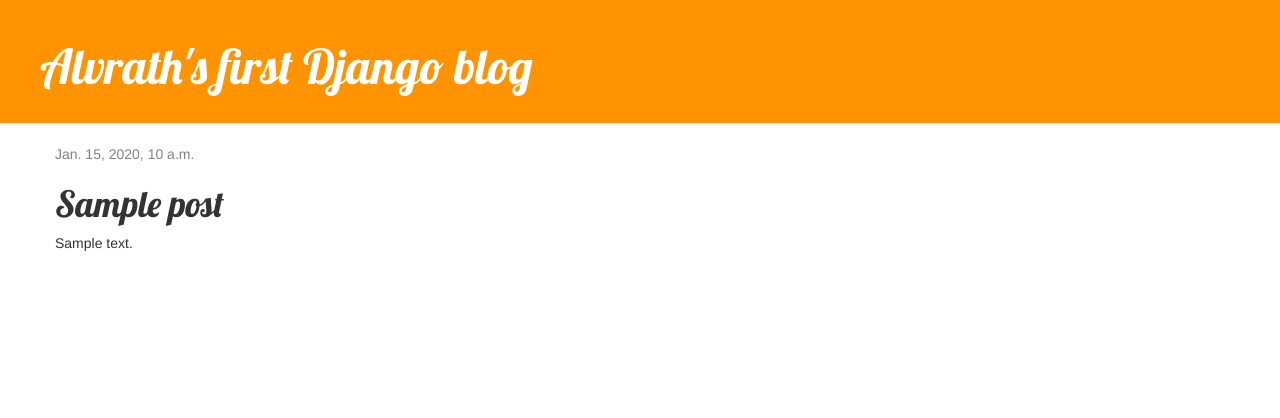
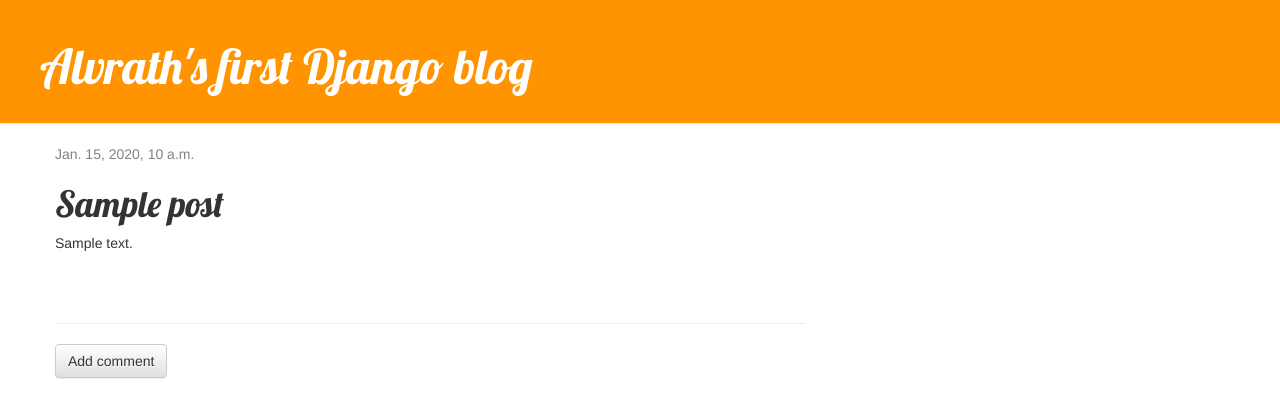
Before and after one commit to alvrath/first-app-in-django, a Django app: template blog/templates/blog/post_detail.html in a window 1280 px wide. Shown: the top 418 px of the page. Run offline with Django 3.2, Linux system fonts and the light colour scheme; the template is opened without the code that fills it: most values are stand-ins (such as "Sample title", 1, 10 or a date in 2020); some libraries are stand-ins or nearby versions.

Commit message:
Comments Form (1)

```diff
--- a/blog/admin.py
+++ b/blog/admin.py
@@ -2,6 +2,8 @@ from django.contrib import admin
 
 # Register your models here.
 
-from .models import Post
+from .models import Post, Comment
 
 admin.site.register(Post)
+
+admin.site.register(Comment)
--- a/blog/static/css/blog.css
+++ b/blog/static/css/blog.css
@@ -44,3 +44,7 @@ h1, h2, h3, h4 {
 .post h1 a, .post h1 a:visited {
     color: #000000;
 }
+
+.comment {
+    margin: 20px 0px 20px 20px;
+}
--- a/blog/templates/blog/post_detail.html
+++ b/blog/templates/blog/post_detail.html
@@ -13,4 +13,23 @@
         <h1>{{ post.title }}</h1>
         <p>{{ post.text|linebreaksbr }}</p>
     </div>
+	<hr>
+<a class="btn btn-default" href="{% url 'add_comment_to_post' pk=post.pk %}">Add comment</a>
+{% for comment in post.comments.all %}
+    {% if user.is_authenticated or comment.approved_comment %}
+    <div class="comment">
+        <div class="date">
+            {{ comment.created_date }}
+            {% if not comment.approved_comment %}
+                <a class="btn btn-default" href="{% url 'comment_remove' pk=comment.pk %}"><span class="glyphicon glyphicon-remove"></span></a>
+                <a class="btn btn-default" href="{% url 'comment_approve' pk=comment.pk %}"><span class="glyphicon glyphicon-ok"></span></a>
+            {% endif %}
+        </div>
+        <strong>{{ comment.author }}</strong>
+        <p>{{ comment.text|linebreaks }}</p>
+    </div>
+    {% endif %}
+{% empty %}
+    <p>No comments here yet :(</p>
+{% endfor %}
 {% endblock %}
--- a/blog/templates/blog/post_list.html
+++ b/blog/templates/blog/post_list.html
@@ -8,6 +8,7 @@
             </div>
             <h1><a href="{% url 'post_detail' pk=post.pk %}">{{ post.title }}</a></h1>
             <p>{{ post.text|linebreaksbr }}</p>
+			<a href="{% url 'post_detail' pk=post.pk %}">Comments: {{ post.approved_comments.count }}</a>
         </div>
     {% endfor %}
 {% endblock %}
--- a/blog/urls.py
+++ b/blog/urls.py
@@ -2,8 +2,11 @@ from django.conf.urls import url
 from . import views
 
 urlpatterns = [
-    url(r'^$', views.post_list, name='post_list'),
+	url(r'^comment/(?P<pk>\d+)/approve/$', views.comment_approve, name='comment_approve'),
+	url(r'^comment/(?P<pk>\d+)/remove/$', views.comment_remove, name='comment_remove'),
+	url(r'^post/(?P<pk>\d+)/comment/$', views.add_comment_to_post, name='add_comment_to_post'),
 	url(r'^post/(?P<pk>\d+)/$', views.post_detail, name='post_detail'),
     url(r'^post/new/$', views.post_new, name='post_new'),
     url(r'^post/(?P<pk>\d+)/edit/$', views.post_edit, name='post_edit'),
+    url(r'^$', views.post_list, name='post_list'),
 ]
```
Also changed, not shown: blog/forms.py (+7 -1 lines), blog/models.py (+19 -1 lines), blog/templates/blog/add_comment_to_post.html (added, +9 -0 lines), blog/views.py (+27 -2 lines), blog/migrations/0002_comment.py (added).
